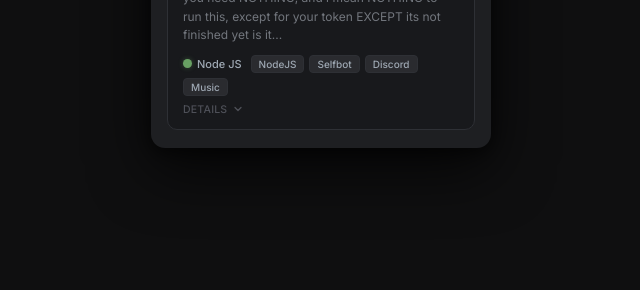
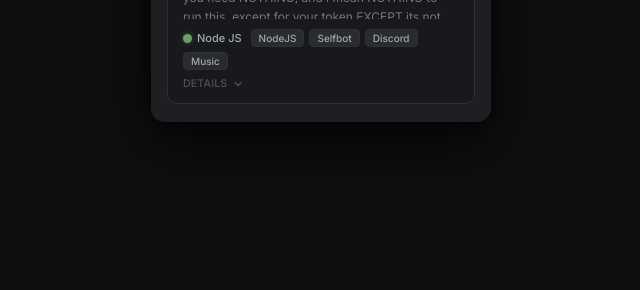
Before and after one commit to abirzzvv-dotcom/TakeALook, a plain HTML site: page index.html in a window 1280 px wide. Shown: the part 510-800 px from the top of the page, without its empty margins (319-959 px from the left). Drawn offline with Linux system fonts and the light colour scheme.

Commit message:
Update style.css

```diff
--- a/style.css
+++ b/style.css
@@ -357,3 +357,13 @@ body {
 .proj-detail-item { display: flex; align-items: flex-start; gap: 8px; color: #9ea8b3; font-size: 11.5px; line-height: 1.5; }
 .proj-detail-bullet { width: 4px; height: 4px; border-radius: 50%; background: #5865f2; flex-shrink: 0; margin-top: 6px; }
 .proj.ongoing .proj-detail-bullet { background: #9c84fc; }
+.proj-desc {
+  max-height: 2.5em;
+  overflow: hidden;
+  cursor: pointer;
+  transition: 0.3s;
+}
+
+.proj-desc.open {
+  max-height: 500px;
+}
```
